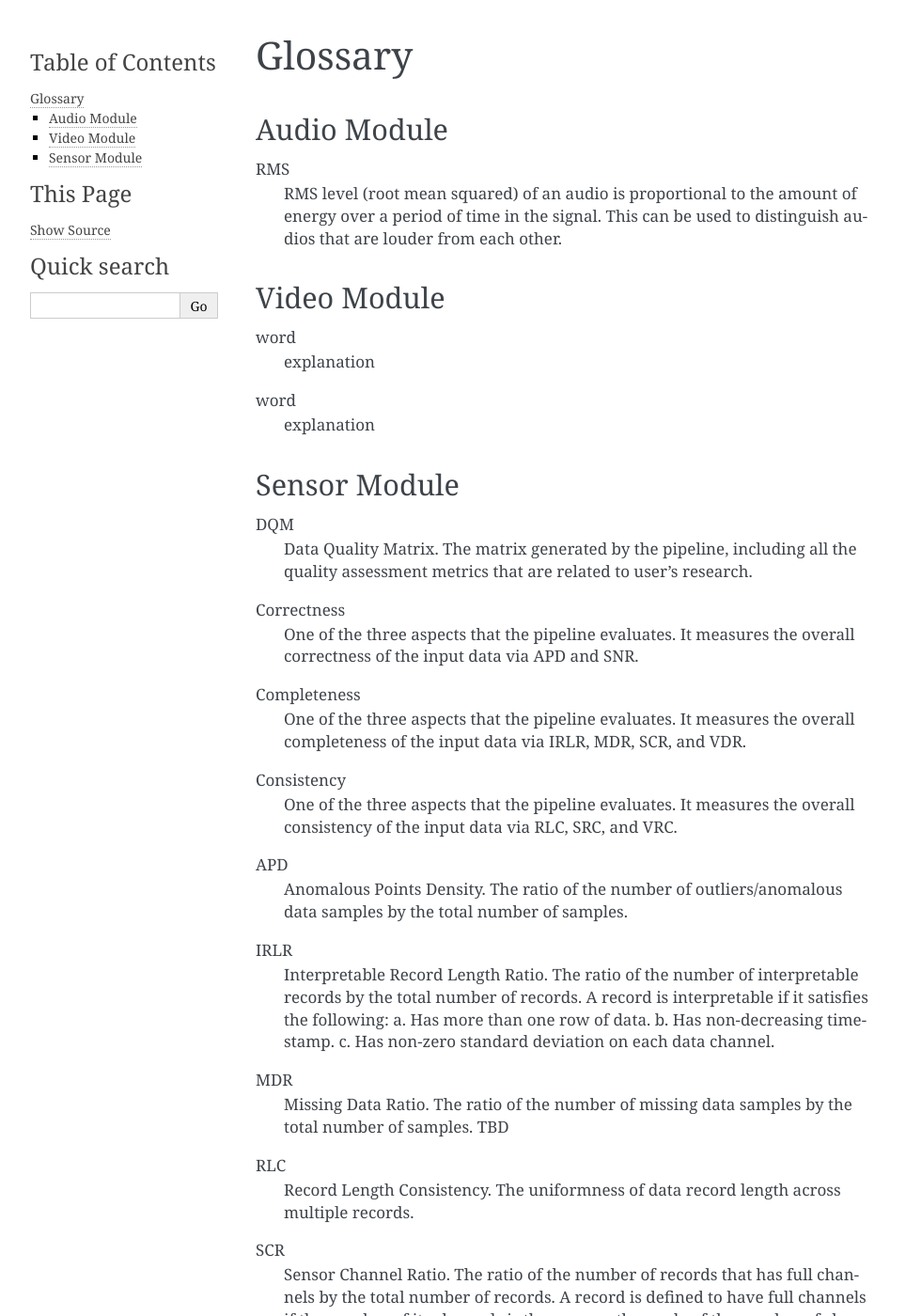
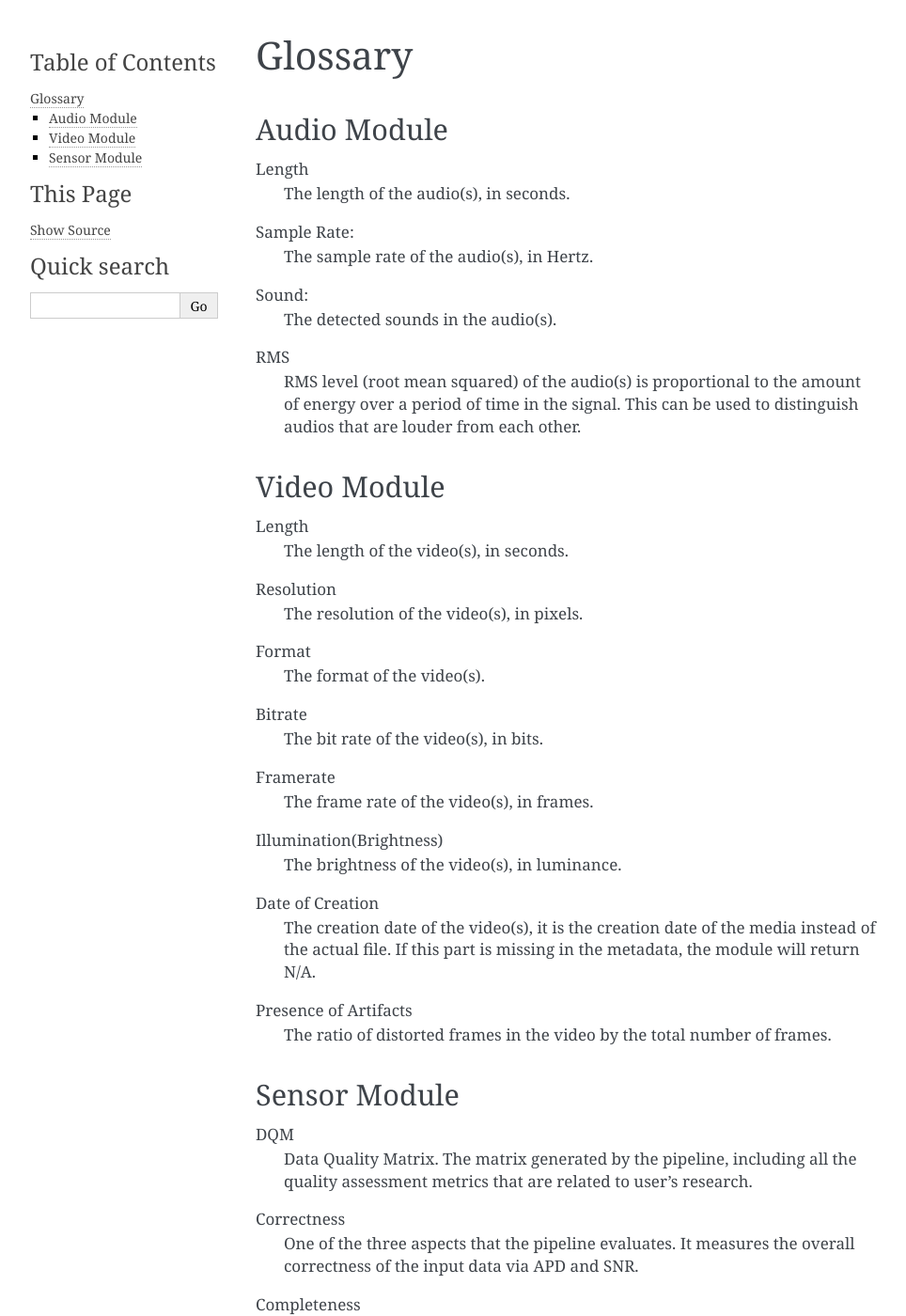
Before and after one commit to aid4mh/QPrism, a Sphinx documentation site: the page built from docs/glossary.rst, in a window 1280 px wide and 1400 px high. Shown: the whole window at 94% size, without its empty margins (148-1112 px from the left). Built offline with Sphinx 7.4.7, drawn with Linux system fonts in a browser that asks for light colours; some of the changed text lies outside the part shown.

Commit message:
update documentation

```diff
--- a/docs/conf.py
+++ b/docs/conf.py
@@ -5,11 +5,11 @@ sys.path.insert(0, os.path.abspath('..'))
 # -- Project information
 
 project = 'QPrism'
-copyright = 'TBD'
+copyright = 'CAMH / Krembil Center of Neuroinformatics'
 author = 'Ramzi Halabi, Zixiong Lin, Rahavi Selvarajan, Jana Kabrit'
 
-release = '0.1.8'
-version = '0.1.8'
+release = '0.2.7'
+version = '0.2.7'
 
 # -- General configuration
 
--- a/docs/glossary.rst
+++ b/docs/glossary.rst
@@ -4,19 +4,47 @@ Glossary
 Audio Module
 ------------
 
+Length
+  The length of the audio(s), in seconds.
+
+Sample Rate:
+  The sample rate of the audio(s), in Hertz.
+
+Sound:
+  The detected sounds in the audio(s).
+
 RMS
-   RMS level (root mean squared) of an audio is proportional to the amount of energy over a period of time in the signal.
-   This can be used to distinguish audios that are louder from each other.
+  RMS level (root mean squared) of the audio(s) is proportional to the amount of energy over a period of time in the signal.
+  This can be used to distinguish audios that are louder from each other.
 
 
 Video Module
 ------------
 
-word
-  explanation
+Length
+  The length of the video(s), in seconds.
 
-word
-  explanation
+Resolution
+  The resolution of the video(s), in pixels.
+
+Format
+  The format of the video(s).
+
+Bitrate
+  The bit rate of the video(s), in bits.
+
+Framerate
+  The frame rate of the video(s), in frames.
+
+Illumination(Brightness)
+  The brightness of the video(s), in luminance.
+
+Date of Creation
+  The creation date of the video(s), it is the creation date of the media instead of the actual file.
+  If this part is missing in the metadata, the module will return N/A.
+
+Presence of Artifacts
+  The ratio of distorted frames in the video by the total number of frames.
 
 Sensor Module
 -------------
--- a/docs/index.rst
+++ b/docs/index.rst
@@ -37,7 +37,7 @@ License
 
 MIT License
 
-Copyright (c) 2022 AID4MentalHealth
+Copyright (c) 2022 CAMH / Krembil Center of Neuroinformatics
 
 Permission is hereby granted, free of charge, to any person obtaining a copy
 of this software and associated documentation files (the "Software"), to deal
--- a/docs/usage.rst
+++ b/docs/usage.rst
@@ -19,7 +19,7 @@ Since pip does not resolve the dependencies' version efficiently, please install
 
 .. code-block:: console
 
-   $ pip install --no-deps -i https://test.pypi.org/simple/ QPrism==0.1.7
+   $ pip install --no-deps QPrism
 
 Examples
 ----------------
```
